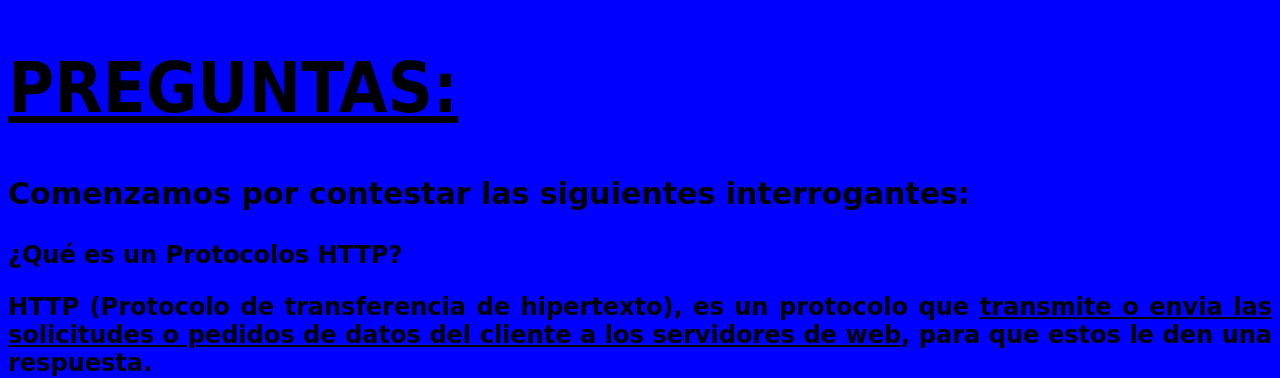
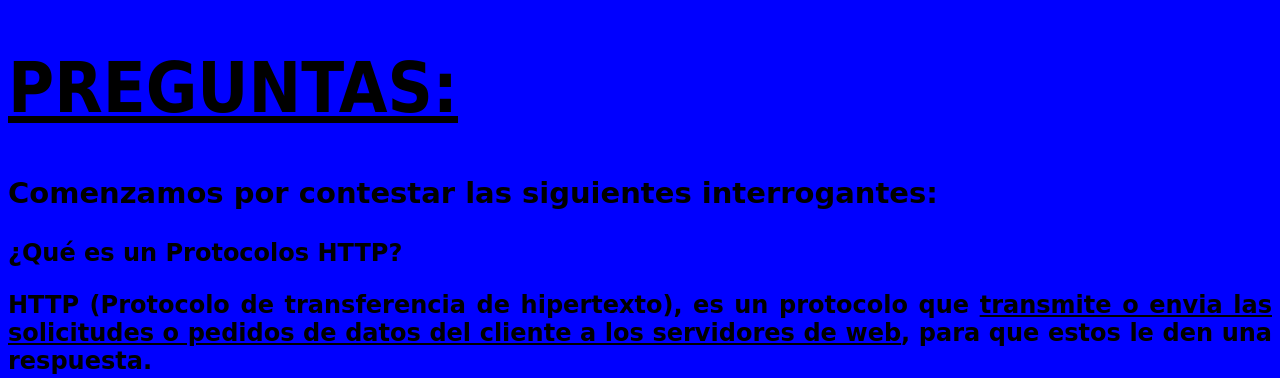
Before and after one commit to abigail-sulca/web, a plain HTML site: page Practica-tarea.html in a window 1280 px wide. Shown: the top 378 px of the page. Drawn offline with Linux system fonts and the light colour scheme.

Commit message:
TAREA RENOVADA

```diff
--- a/Practica-tarea.html
+++ b/Practica-tarea.html
@@ -10,7 +10,7 @@
 
     <h1 style="text-align: justify; font-weight:bold; font-family: tahoma; color:black; font-size: 70px"><u>PREGUNTAS:</u></h1>
 
-    <p style="font-size: 30px; color:black; font-family: cursive;"><b>Comenzamos por contestar las siguientes interrogantes:</b></p>
+    <p style="font-size: 29px; color:black; font-family: cursive;"><b>Comenzamos por contestar las siguientes interrogantes:</b></p>
 
     <h1 style="text-align: justify; font-weight: bold; font-family: cursive; color:black; font-size: 24px">
     ¿Qué es un Protocolos HTTP?
```
